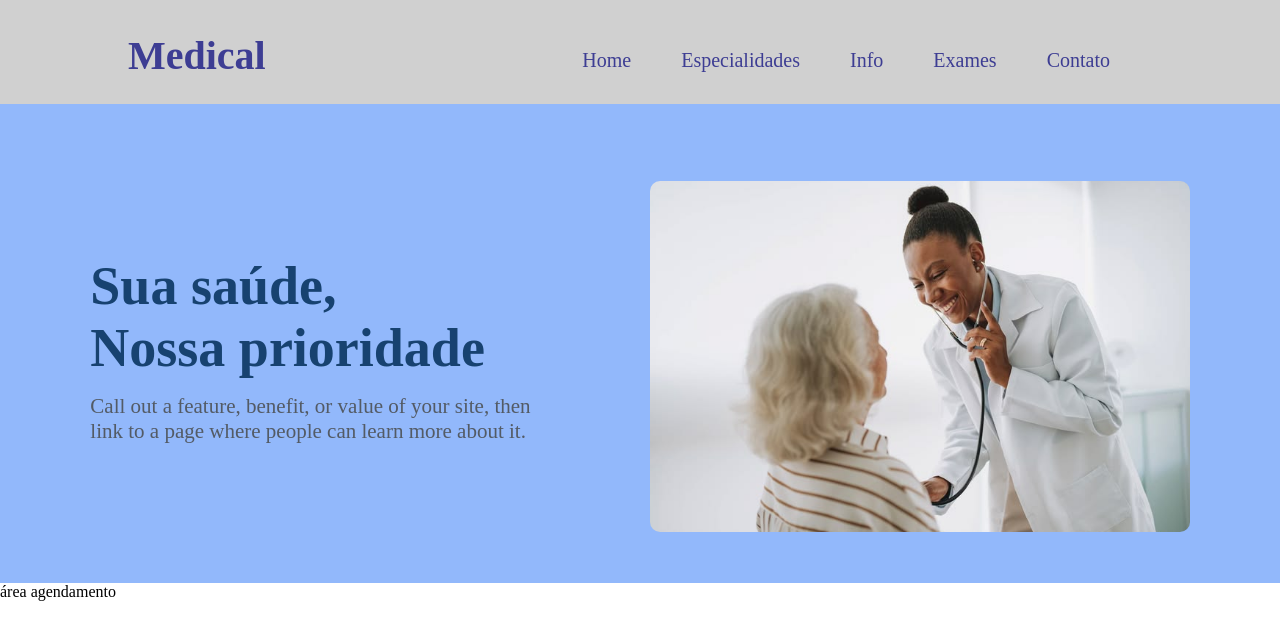
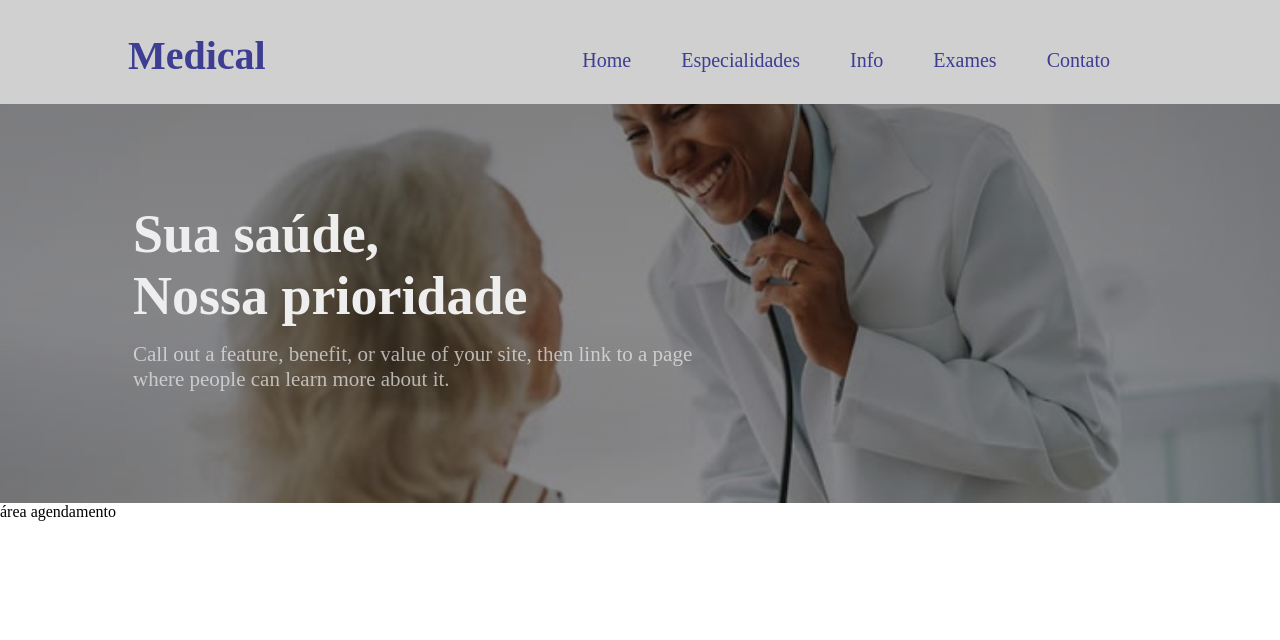
Before and after one commit to hellenpaula/projeto-clinica-medica, a React (Vite) app: page /agendamento in a window 1280 px wide. Shown: the top 640 px of the page. Built offline with nearby package versions, Linux system fonts and the light colour scheme.

Commit message:
update: atualizando estilo básico do home

```diff
--- a/src/components/principal/SectionHome/SectionHome.css
+++ b/src/components/principal/SectionHome/SectionHome.css
@@ -1,12 +1,20 @@
 
 
 .SectionHome {
-    background-color: rgb(146, 184, 251);
-    display: flex;
-    flex-direction: column;
-    align-items: center;
-    padding: 77px 29px 51px;
-    gap: 29px
+    /* background-color: rgb(146, 184, 251); */
+    background-image: linear-gradient(rgba(0, 0, 0, 0.467), rgba(0, 0, 0, 0.405)),
+    url('/src/assets/img/img home médico paciente.jpg');
+    background-repeat: no-repeat;
+    background-position: center;
+    background-size: cover;
+    /* filter: brightness(0.9); */
+    height: 399px;
+    /* display: flex; */
+    /* flex-direction: column; */
+    /* align-items: center; */
+    /* justify-content: center; */
+    padding: 43px 10px 51px 27px;
+    /* gap: 29px */
 
 }
 
@@ -15,20 +23,21 @@
     flex-direction: column;
     justify-content: center;
     order: 2;
-    padding: 39px 0px;
+    padding: 61px 27px;
 
 }
 
 
 .TituloAreaTextoHome {
     font-size: 37px;
-    color: #174270;
+    color: #eeeeee;
 }
+
 
 
 .ParagrafoAreaTextoHome {
     padding: 15px 0px;;
-    color: #4a4d50e0;
+    color: #ecececb3;
     font-size: 20px;
 
 }
@@ -50,8 +59,9 @@
 
 @media(min-width: 754px) {
     .SectionHome {
-        flex-direction: row;
-        justify-content: center;
+        /* flex-direction: row; */
+        /* justify-content: left; */
+        padding: 48px 82px 51px;
     }
 
     .ImgSectionHome {
@@ -62,7 +72,7 @@
 
     .AreaTextoContainerHome {
         max-width: 25rem;
-        width: 30rem;
+        /* width: 30rem; */
     }
 
     .TituloAreaTextoHome {
@@ -78,12 +88,15 @@
 
     .SectionHome {
         gap: 50px;
-        justify-content: space-evenly;
+        /* justify-content: space-evenly; */
+        /* justify-content: left; */
+        padding: 1px 106px 3px;
     }
 
     .AreaTextoContainerHome {
-        max-width: 28rem;
-        width: 45rem;
+        max-width: 39rem;
+        padding: 98px 27px;
+        /* width: 45rem; */
     }
 
     .TituloAreaTextoHome {
--- a/src/components/principal/SectionHome/SectionHome.jsx
+++ b/src/components/principal/SectionHome/SectionHome.jsx
@@ -17,9 +17,9 @@ function SectionHome() {
                 </p>
             </div>
 
-            <div className="ImgSectionHome">
+            {/* <div className="ImgSectionHome">
                 <img src={imagem} alt="" className='img'/>
-            </div>
+            </div> */}
 
         </section>
     )
```
